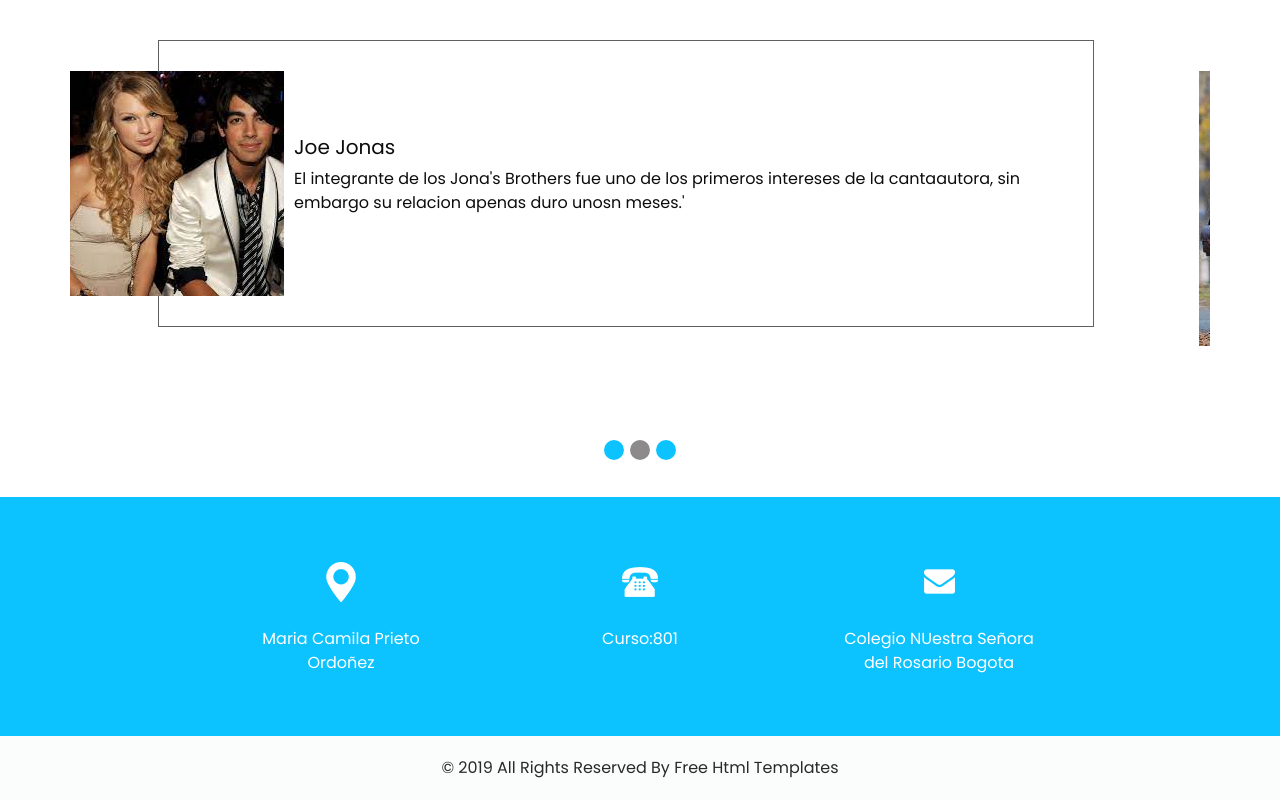
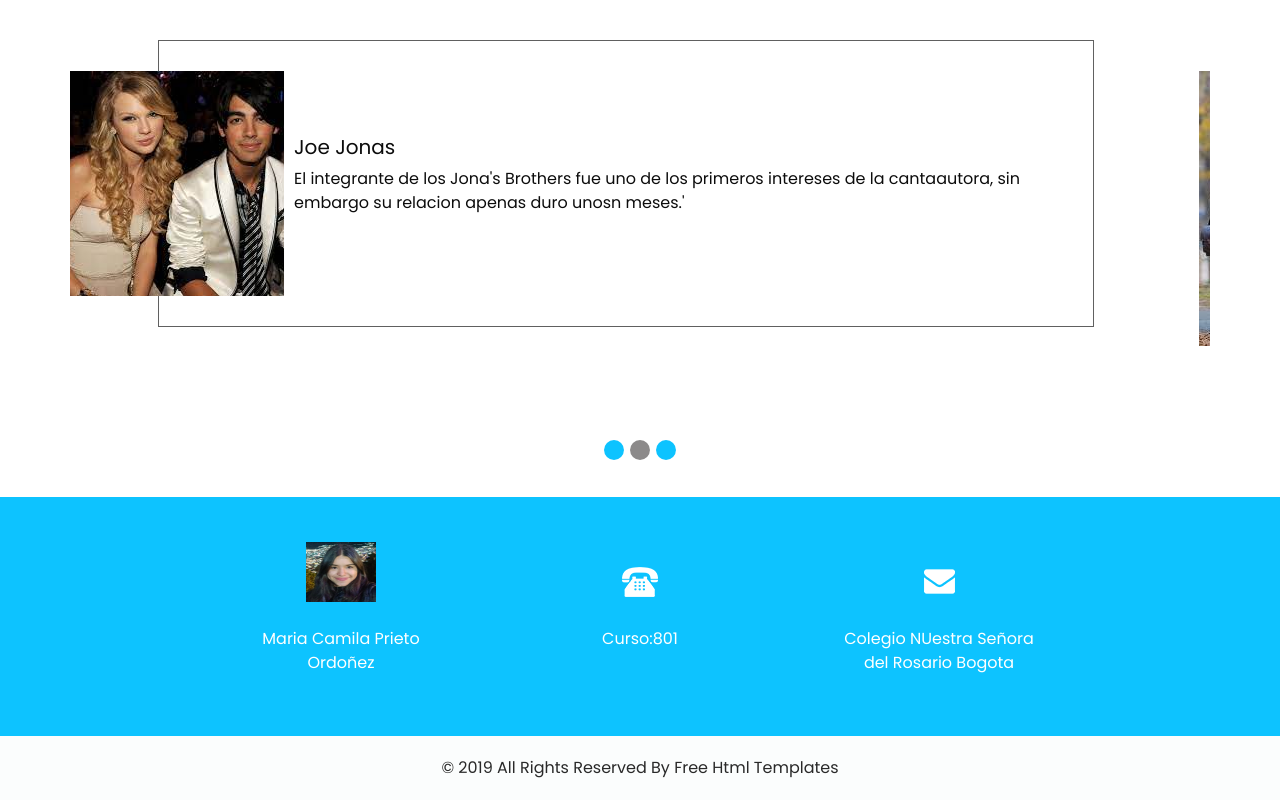
Before and after one commit to mcamprieto2759/mcamilaprieto2759.github.io, a plain HTML site: page buy.html in a window 1280 px wide. Shown: the part 515-1315 px from the top of the page. Drawn offline with nearby package versions, Linux system fonts and the light colour scheme.

Commit message:
Add files via upload

```diff
--- a/buy.html
+++ b/buy.html
@@ -198,7 +198,7 @@
         <a href="">
           <div class="item ">
             <div class="img-box box-1">
-              <img src="" alt="">
+              <img src="images/camila.png"width="70" height="60ss alt="">
             </div>
             <div class="detail-box">
               <p>
```
